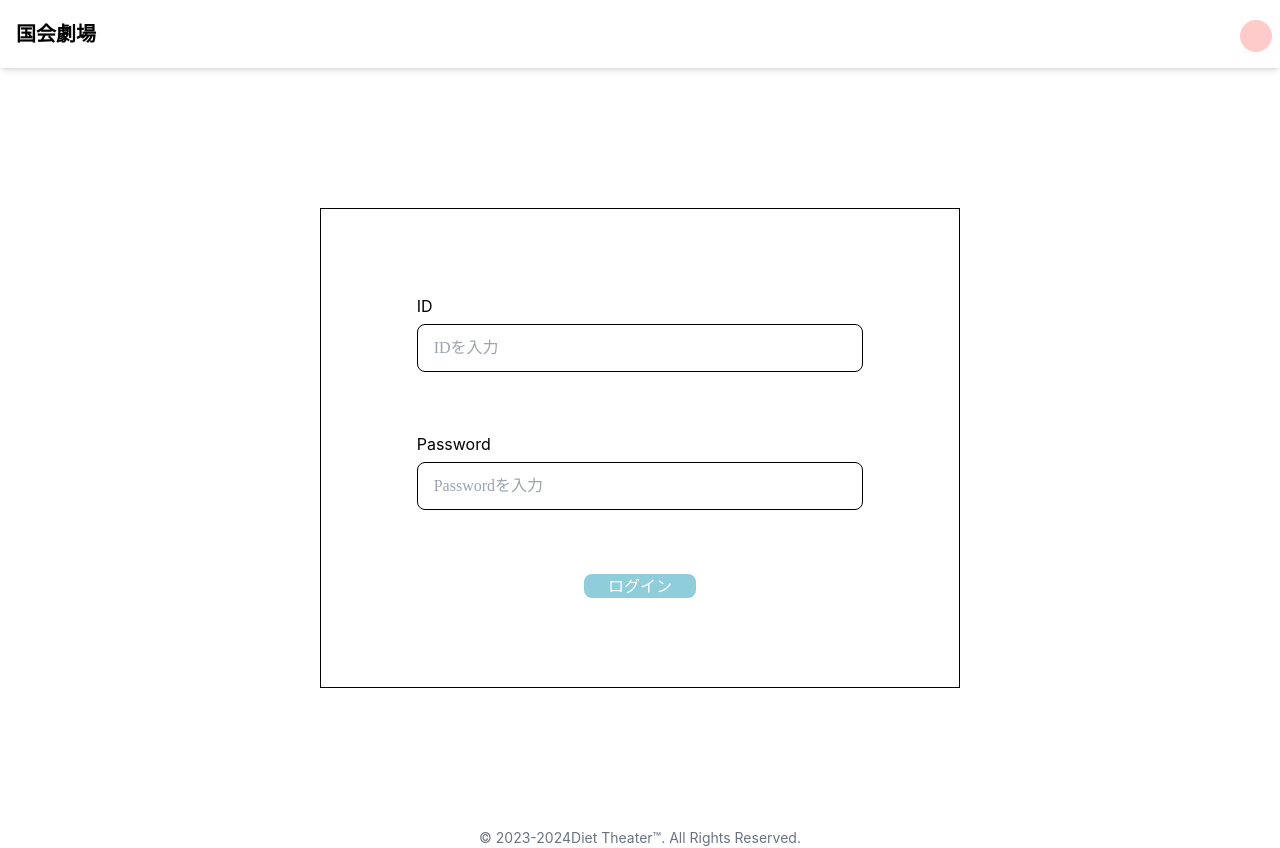
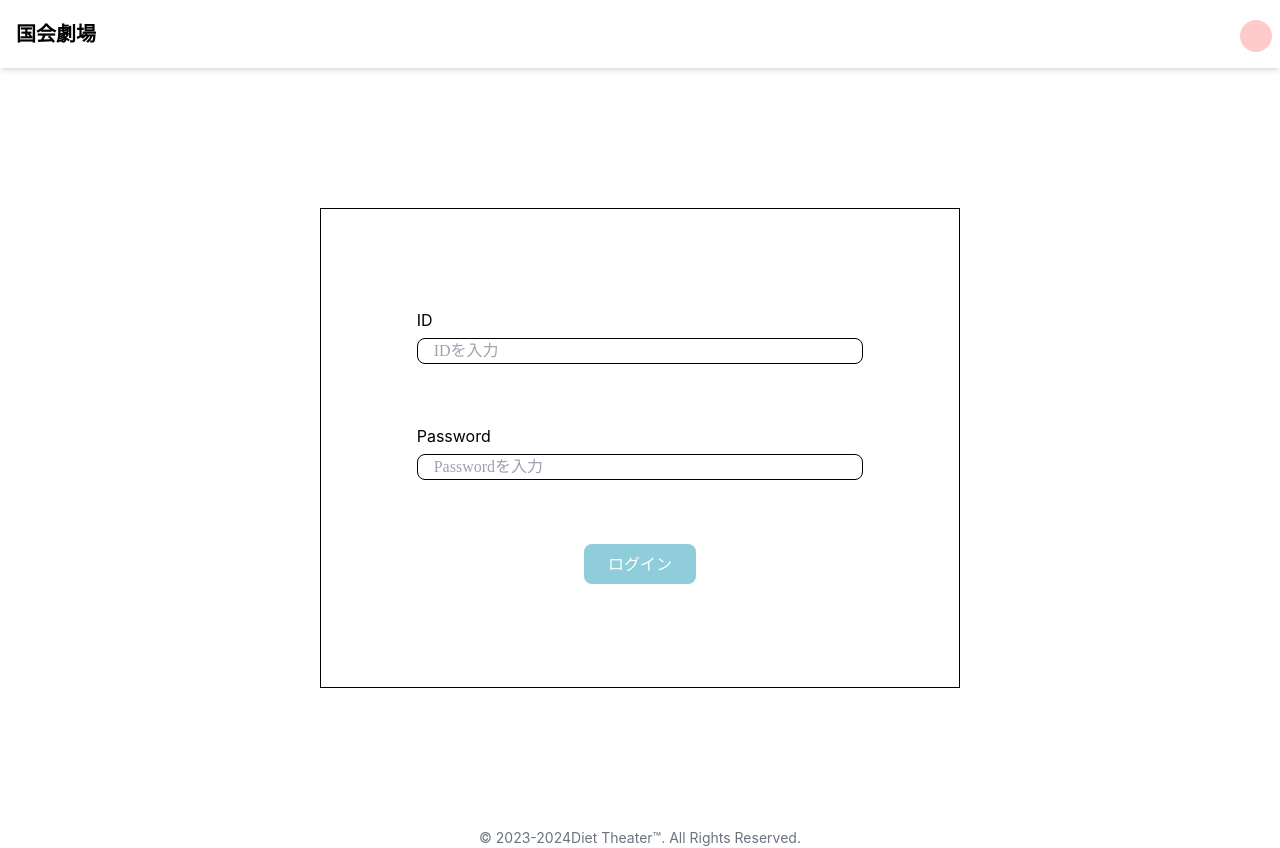
Before and after one commit to noonyuu/diet-theater, a React (Vite) app in the folder front/: page /login in a window 1280 px wide. Built offline with nearby package versions, Linux system fonts and the light colour scheme.

Commit message:
[update]高さをボタンを基準に動的に取得

```diff
--- a/front/src/component/Search.tsx
+++ b/front/src/component/Search.tsx
@@ -7,7 +7,7 @@ const Search = () => {
         type="text"
         name=""
         id=""
-        className="h-8 rounded-l-lg rounded-r-none border-2 bg-white"
+        className="rounded-l-lg rounded-r-none border-2 bg-white"
       />
     </>
   );
--- a/front/src/component/button.tsx
+++ b/front/src/component/button.tsx
@@ -2,7 +2,7 @@ export const Button = (props:any) => {
   return (
     <div className="item-center flex">
       <button
-        className={`${props.color} ${props.decoration} px-6 my-auto ${props.font}`}
+        className={`${props.color} ${props.decoration} px-6 py-2 my-auto ${props.font}`}
         onClick={props.action}
       >
         {props.name}
--- a/front/src/component/form.tsx
+++ b/front/src/component/form.tsx
@@ -12,7 +12,7 @@ export const Form = (props: any) => {
     <input
       type="search"
       id={props.label}
-      className="input w-[70%] border border-black bg-white font-meiryo text-black focus:border-black focus:outline-none"
+      className="input w-[70%] h-auto border border-black bg-white font-meiryo text-black focus:border-black focus:outline-none"
       name="text"
       autoComplete="off"
       value={name}
--- a/front/src/pages/user/Article.tsx
+++ b/front/src/pages/user/Article.tsx
@@ -11,7 +11,7 @@ const Article = () => {
         <Button
           name="Search"
           color="bg-blue-500"
-          decoration="rounded-r-lg h-8"
+          decoration="rounded-r-lg"
           font="text-white text-sm"
           action={() => {}}
         />
```
